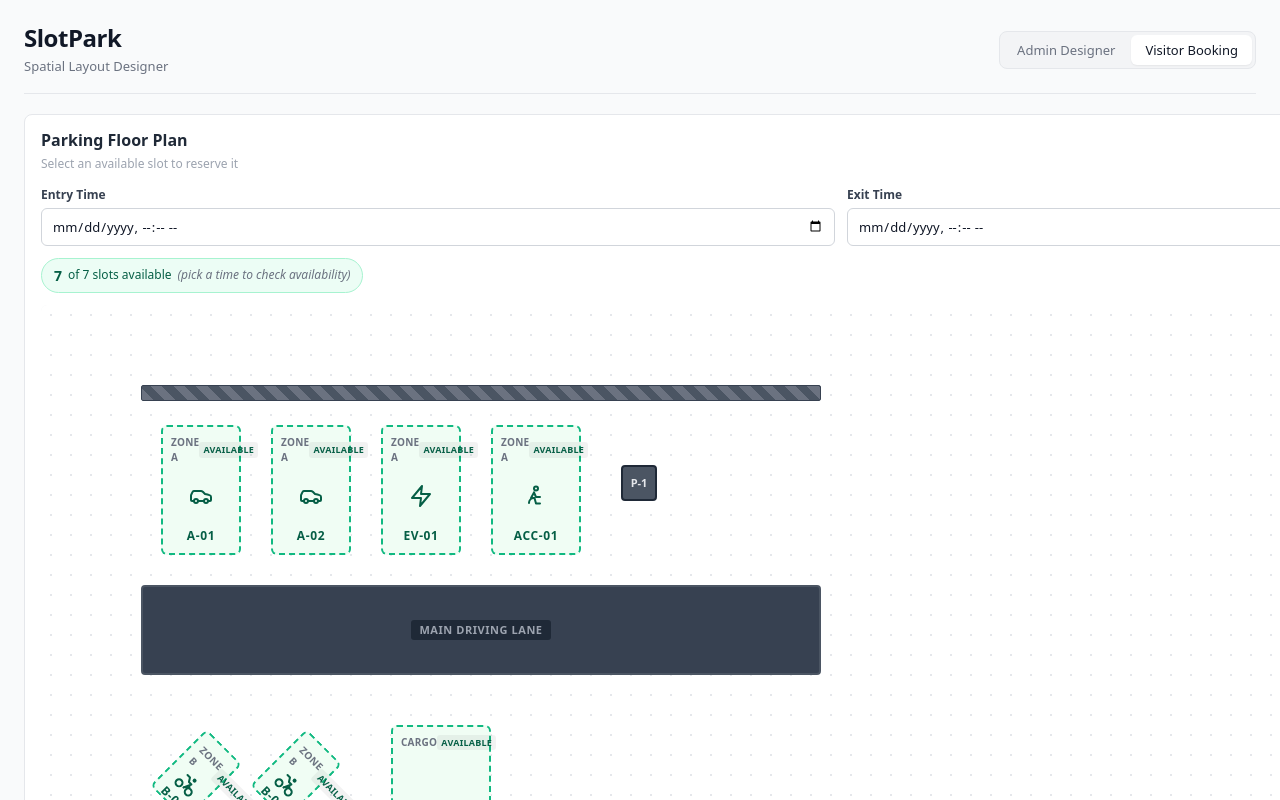
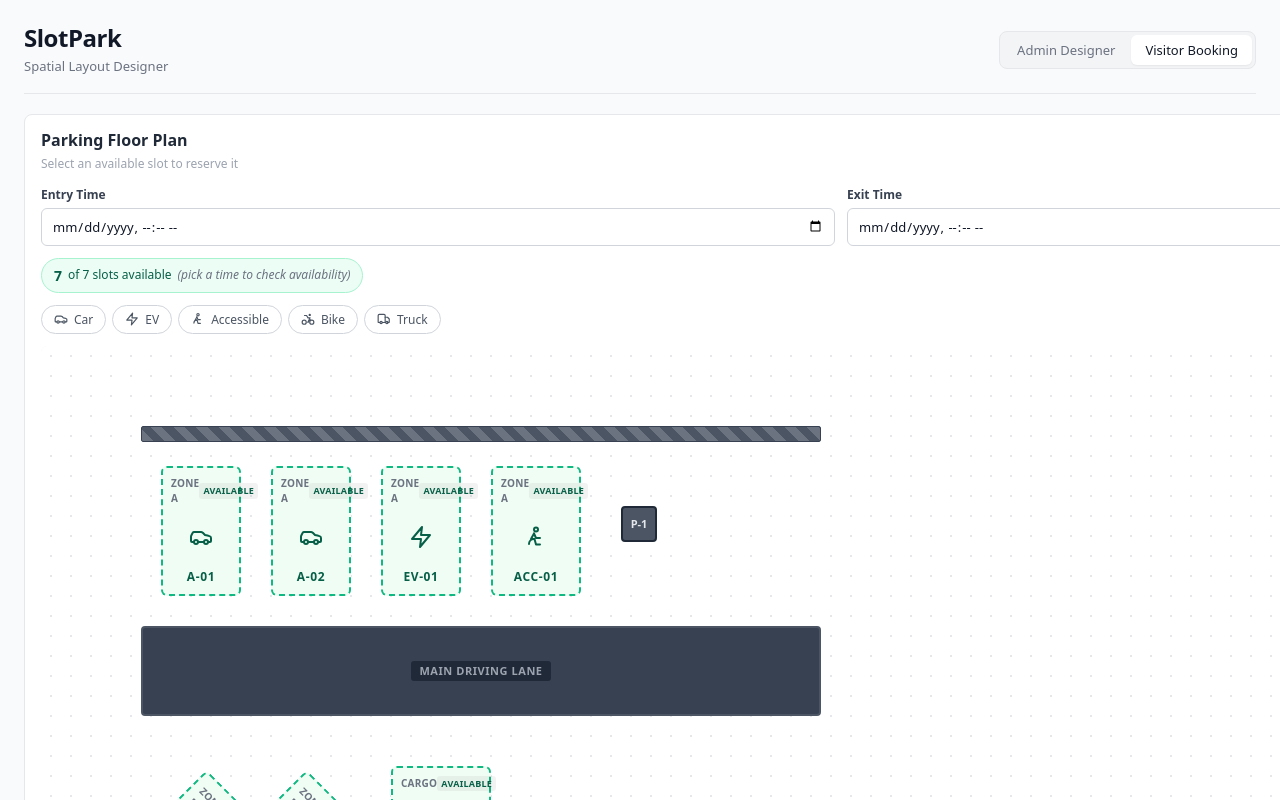
Before and after one commit to luvsingh2006/SlotPark, a React (Vite) app: page / in a window 1280 px wide. Both pictures are taken after a click on the tab "Visitor Booking". Shown: the top 800 px of the page. Built offline with nearby package versions, Linux system fonts and the light colour scheme.

Commit message:
add filter bar to highlight specific vehicle types (EV, Accessible, Bike)

```diff
--- a/src/App.jsx
+++ b/src/App.jsx
@@ -9,6 +9,7 @@ import { ModeSwitcher } from './components/ModeSwitcher'
 import { VisitorCanvasView } from './components/VisitorCanvasView'
 import { TimeRangePicker } from './components/TimeRangePicker'
 import { CapacitySummaryPill } from './components/CapacitySummaryPill'
+import { VehicleTypeFilterBar } from './components/VehicleTypeFilterBar'
 import { getUnavailableSlotIds } from './utils/bookingHelpers'
 import { DownloadIcon, UploadIcon } from './components/Icons'
 import {
@@ -45,6 +46,7 @@ function App() {
   const [selectedVisitorSlotId, setSelectedVisitorSlotId] = useState(null)
   const [bookingWindow, setBookingWindow] = useState(null)
   const [bookings, setBookings] = useState([])
+  const [visitorTypeFilter, setVisitorTypeFilter] = useState(null)
 
   const unavailableSlotIds = useMemo(() => {
     if (!bookingWindow) return new Set()
@@ -462,12 +464,15 @@ function App() {
               hasActiveWindow={Boolean(bookingWindow)}
             />
 
+            <VehicleTypeFilterBar activeType={visitorTypeFilter} onChange={setVisitorTypeFilter} />
+
             <VisitorCanvasView
               objects={objects}
               selectedSlotId={selectedVisitorSlotId}
               onSelectSlot={(slot) => setSelectedVisitorSlotId(slot.id)}
               unavailableSlotIds={unavailableSlotIds}
               hasActiveWindow={Boolean(bookingWindow)}
+              highlightType={visitorTypeFilter}
               canvasWidth={DEFAULT_CANVAS_CONFIG.width}
               canvasHeight={DEFAULT_CANVAS_CONFIG.height}
             />
--- /dev/null
+++ b/src/components/VehicleTypeFilterBar.css
@@ -0,0 +1,29 @@
+.vehicle-filter-bar {
+  display: flex;
+  flex-wrap: wrap;
+  gap: 6px;
+}
+
+.vehicle-filter-chip {
+  display: inline-flex;
+  align-items: center;
+  gap: 6px;
+  padding: 5px 12px;
+  border-radius: 999px;
+  border: 1px solid #d1d5db;
+  background-color: #ffffff;
+  color: #4b5563;
+  font-size: 12px;
+  font-weight: 500;
+  transition: background-color 0.15s ease, border-color 0.15s ease, color 0.15s ease;
+}
+
+.vehicle-filter-chip:hover {
+  border-color: #9ca3af;
+}
+
+.vehicle-filter-chip--active {
+  background-color: #2563eb;
+  border-color: #2563eb;
+  color: #ffffff;
+}
--- /dev/null
+++ b/src/components/VehicleTypeFilterBar.jsx
@@ -0,0 +1,37 @@
+import { EvIcon, AccessibleIcon, BikeIcon, TruckIcon, CarIcon } from './Icons'
+import { OBJECT_TYPES } from '../utils/layoutModels'
+import './VehicleTypeFilterBar.css'
+
+const FILTER_OPTIONS = [
+  { type: OBJECT_TYPES.PARKING, label: 'Car', Icon: CarIcon },
+  { type: OBJECT_TYPES.EV, label: 'EV', Icon: EvIcon },
+  { type: OBJECT_TYPES.ACCESSIBLE, label: 'Accessible', Icon: AccessibleIcon },
+  { type: OBJECT_TYPES.BIKE, label: 'Bike', Icon: BikeIcon },
+  { type: OBJECT_TYPES.TRUCK, label: 'Truck', Icon: TruckIcon },
+]
+
+/**
+ * A row of toggle chips letting the visitor highlight slots of one vehicle
+ * type at a time. `activeType` is null when no filter is applied.
+ */
+export function VehicleTypeFilterBar({ activeType, onChange }) {
+  return (
+    <div className="vehicle-filter-bar" role="group" aria-label="Filter by vehicle type">
+      {FILTER_OPTIONS.map(({ type, label, Icon }) => {
+        const isActive = activeType === type
+        return (
+          <button
+            key={type}
+            type="button"
+            className={`vehicle-filter-chip ${isActive ? 'vehicle-filter-chip--active' : ''}`}
+            onClick={() => onChange(isActive ? null : type)}
+            aria-pressed={isActive}
+          >
+            <Icon size={14} />
+            <span>{label}</span>
+          </button>
+        )
+      })}
+    </div>
+  )
+}
--- a/src/components/VisitorCanvasView.jsx
+++ b/src/components/VisitorCanvasView.jsx
@@ -37,6 +37,7 @@ export function VisitorCanvasView({
   onSelectSlot,
   unavailableSlotIds = new Set(),
   hasActiveWindow = false,
+  highlightType = null,
   canvasWidth = DEFAULT_CANVAS_CONFIG.width,
   canvasHeight = DEFAULT_CANVAS_CONFIG.height,
 }) {
@@ -78,6 +79,7 @@ export function VisitorCanvasView({
             const isSlot = isSlotType(obj.type)
             const isSelected = obj.id === selectedSlotId
             const isUnavailable = hasActiveWindow && unavailableSlotIds.has(obj.id)
+            const isDimmed = isSlot && highlightType && obj.type !== highlightType
             const style = {
               position: 'absolute',
               left: `${obj.x}px`,
@@ -86,6 +88,8 @@ export function VisitorCanvasView({
               height: `${obj.height}px`,
               transform: obj.rotation && !isSlot ? `rotate(${obj.rotation}deg)` : undefined,
               transformOrigin: 'center center',
+              opacity: isDimmed ? 0.35 : 1,
+              transition: 'opacity 0.15s ease',
             }
 
             return (
```
